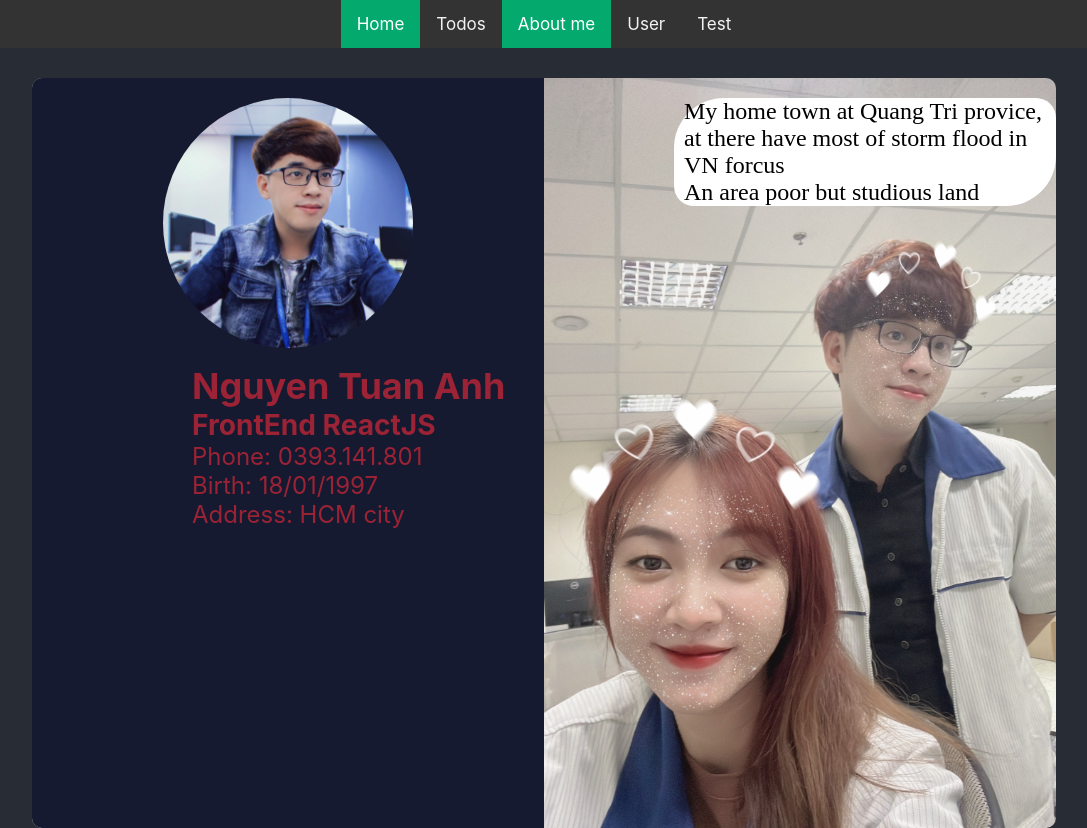
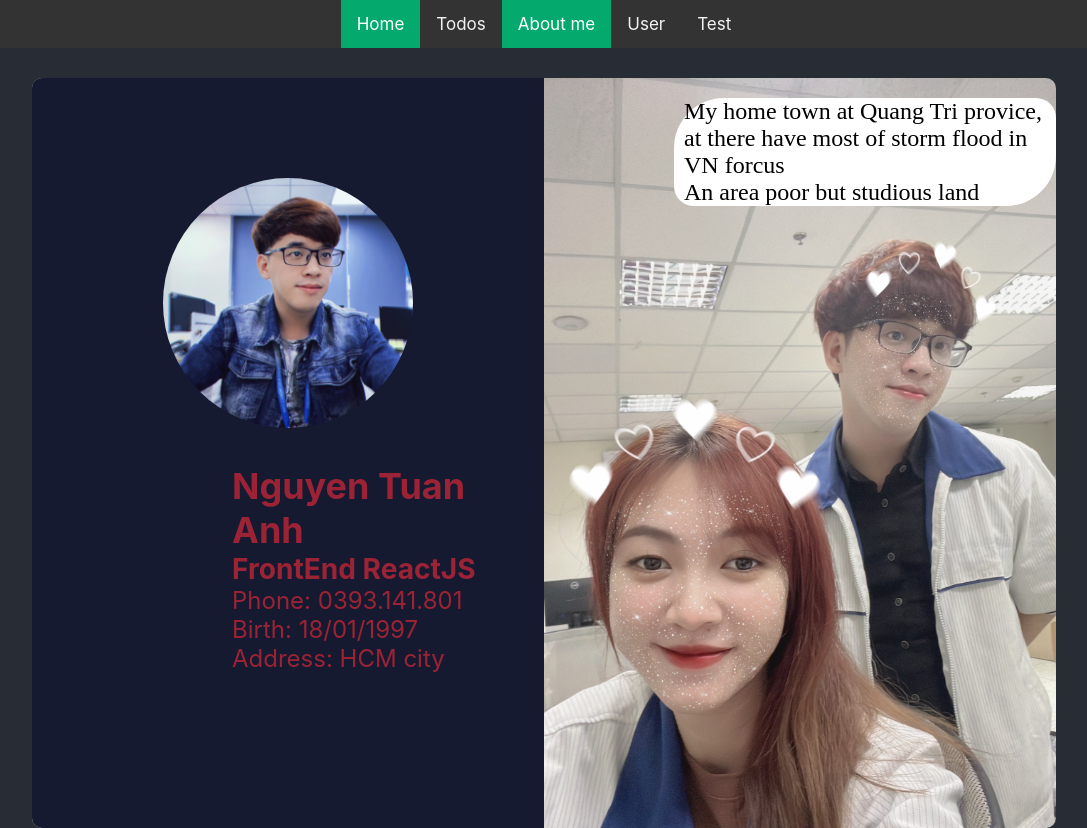
Before and after one commit to ntanh18011997/ReactProject, a React (Create React App) app: page /about in a window 1280 px wide. Shown: the whole page, without its empty margins (96-1183 px from the left). Built offline with nearby package versions, Linux system fonts and the light colour scheme.

Commit message:
update code

```diff
--- a/src/views/About/about.scss
+++ b/src/views/About/about.scss
@@ -7,6 +7,7 @@
     width: 100%;
     display: flex;
     justify-content: center;
+    align-items: center;
     .container-about{
         margin-top: 30px;
         width: 80%;
@@ -27,15 +28,15 @@
             background-color: #151a30;
             border-radius: 10px 0 0 10px;
             .about-sidebar__avatar{
-                margin-top: 20px;
+                margin-top: 100px;
                 .about-sidebar__avatar-img{
                     width: 250px;
                     border-radius: 50%;
                 }
             }
             .about-sidebar__infor{
-                padding-top: 10px;
-                margin-left: 100px;
+                padding-top: 30px;
+                margin-left: 140px;
                 text-align: left;
                 padding-left: 60px;
             }
--- a/src/views/Users/DetailUser.js
+++ b/src/views/Users/DetailUser.js
@@ -44,8 +44,8 @@ class Detail extends React.Component{
                         </tr>
                     </tbody>
                 </table>
-                <div>
-                    <button onClick={() => this.handleBackButton()}> Back </button>
+                <div className="user-btn">
+                    <button onClick={() => this.handleBackButton()} className="user-btn-back"> Back </button>
                 </div>
             </div>
         )
--- a/src/views/Users/DetaildUser.scss
+++ b/src/views/Users/DetaildUser.scss
@@ -1,10 +1,11 @@
 .container{
-    .container-table {
-        font-family: Arial, Helvetica, sans-serif;
-        border-collapse: collapse;
-        width: 100%;
+  display: flex;
+  flex-direction: column;
+  .container-table {
+      font-family: Arial, Helvetica, sans-serif;
+      border-collapse: collapse;
+      width: 100%;
       }
-
       .container-table td, .container-table th {
         border: 1px solid #ddd;
         padding: 8px;
@@ -26,4 +27,10 @@
         background-color: #04AA6D;
         color: white;
       }
+  .user-btn{
+    .user-btn-back{
+      padding: 5px 20px;
+      font-weight: bold;
+    }
+  }
 }
--- a/src/views/Users/ListUser.scss
+++ b/src/views/Users/ListUser.scss
@@ -8,7 +8,7 @@
    .list-user-content{
         width: 40%;
         margin: 0 auto;
-        background-color: #ffebee;
+        background-color: rgb(17, 48, 69);
         padding: 30px 20px;
         border: 1px solid gray;
         border-radius: 2px;
```
